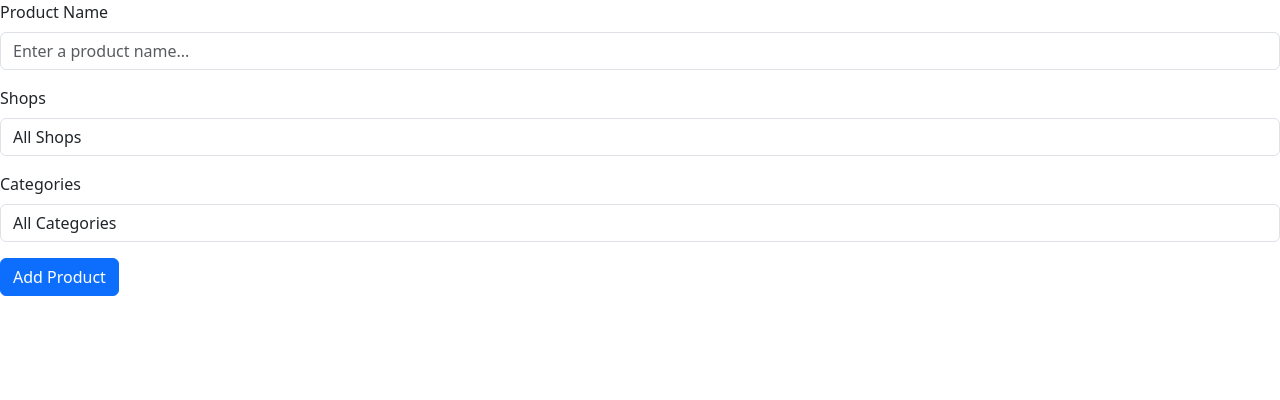
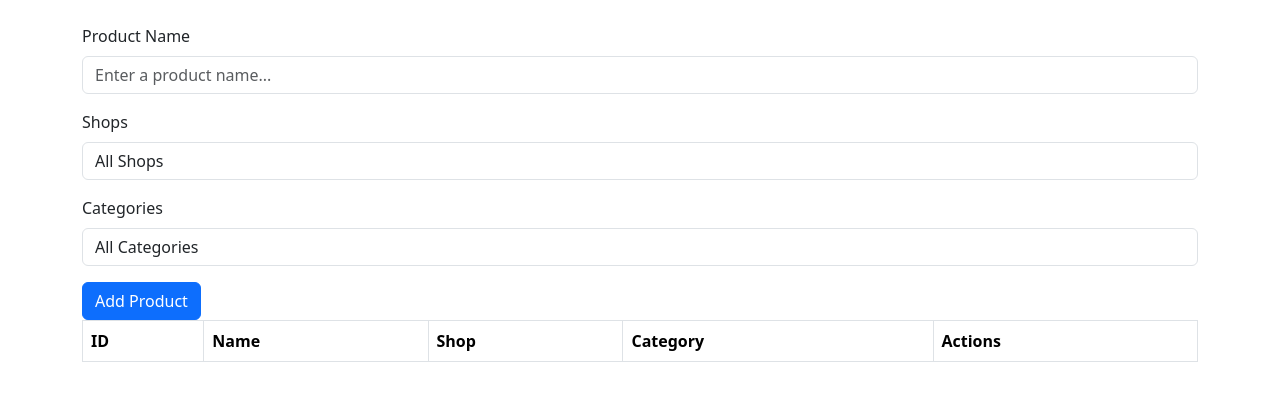
Before and after one commit to berkan-kabadayi/advanced-react-shopping-list-ts, a React (Vite) app: page / in a window 1280 px wide. Shown: the top 400 px of the page. Built offline with nearby package versions, Linux system fonts and the light colour scheme.

Commit message:
feat: add product table UI with action placeholders

```diff
--- a/index.html
+++ b/index.html
@@ -4,7 +4,7 @@
     <meta charset="UTF-8" />
     <link rel="icon" type="image/svg+xml" href="/vite.svg" />
     <meta name="viewport" content="width=device-width, initial-scale=1.0" />
-    <title>advanced-react-shopping-list-ts</title>
+    <title>Advanced React Shooping List Ts</title>
   </head>
   <body>
     <div id="root"></div>
--- a/src/App.tsx
+++ b/src/App.tsx
@@ -2,17 +2,21 @@ import { useState } from "react";
 import "./App.css";
 import AddProductForm from "./components/AddProductForm";
 import type { Product } from "./types";
+import ProductTable from "./components/ProductTable";
 
 function App() {
-  const [products, setProducts ] = useState<Product[]>([])
+  const [products, setProducts] = useState<Product[]>([]);
 
-  const handleAddProduct = (product:Product) => {
-    setProducts([...products, product])
-    console.log(products)
-  }
+  const handleAddProduct = (product: Product) => {
+    setProducts([...products, product]);
+    console.log(products);
+  };
   return (
     <>
-      <AddProductForm onAdd={handleAddProduct}/>
+      <div className="container mt-4">
+        <AddProductForm onAdd={handleAddProduct} />
+        <ProductTable products={products} />
+      </div>
     </>
   );
 }
--- a/src/components/AddProductForm.tsx
+++ b/src/components/AddProductForm.tsx
@@ -12,7 +12,7 @@ function AddProductForm({ onAdd }: AddProductFormProps) {
 
   const handleAdd = () => {
     if(!name || !category || !shop ) {
-        alert("Lutfen butun alanlari doldurunuz.")
+        alert("Please fill in all fields.")
         return
     }
     onAdd({
--- a/src/components/ProductTable.tsx
+++ b/src/components/ProductTable.tsx
@@ -1,5 +1,50 @@
-function ProductTable() {
-  return <div>ProductTable</div>;
+import Table from "react-bootstrap/Table";
+import styled from "styled-components";
+import type { ProductTableProps } from "../types";
+import { Button } from "react-bootstrap";
+
+const StyledTableCell = styled.td<{ isBought?: boolean }>`
+  text-decoration: ${({ isBought }) => (isBought ? "line-through" : "none")};
+`;
+
+function ProductTable({ products }: ProductTableProps) {
+  return (
+    <Table striped bordered hover>
+      <thead>
+        <tr>
+          <th>ID</th>
+          <th>Name</th>
+          <th>Shop</th>
+          <th>Category</th>
+          <th>Actions</th>
+        </tr>
+      </thead>
+      <tbody>
+        {products.map((product) => (
+          <tr key={product.id}>
+            <StyledTableCell isBought={product.isBought}>
+              {product.id}
+            </StyledTableCell>
+            <StyledTableCell isBought={product.isBought}>
+              {product.name}
+            </StyledTableCell>
+            <StyledTableCell isBought={product.isBought}>
+              {product.shop}
+            </StyledTableCell>
+            <StyledTableCell isBought={product.isBought}>
+              {product.categories}
+            </StyledTableCell>
+            <td>
+              <Button variant="secondary">
+                {product.isBought ? "Purchased" : "To be purchased"}
+              </Button>
+              <Button variant="danger">Delete</Button>
+            </td>
+          </tr>
+        ))}
+      </tbody>
+    </Table>
+  );
 }
 
 export default ProductTable;
--- a/src/types/index.ts
+++ b/src/types/index.ts
@@ -10,5 +10,9 @@ export interface Product {
 }
 
 export interface AddProductFormProps {
-    onAdd: (product:Product) => void
+  onAdd: (product: Product) => void;
 }
+
+export interface ProductTableProps {
+  products: Product[];
+}
```
